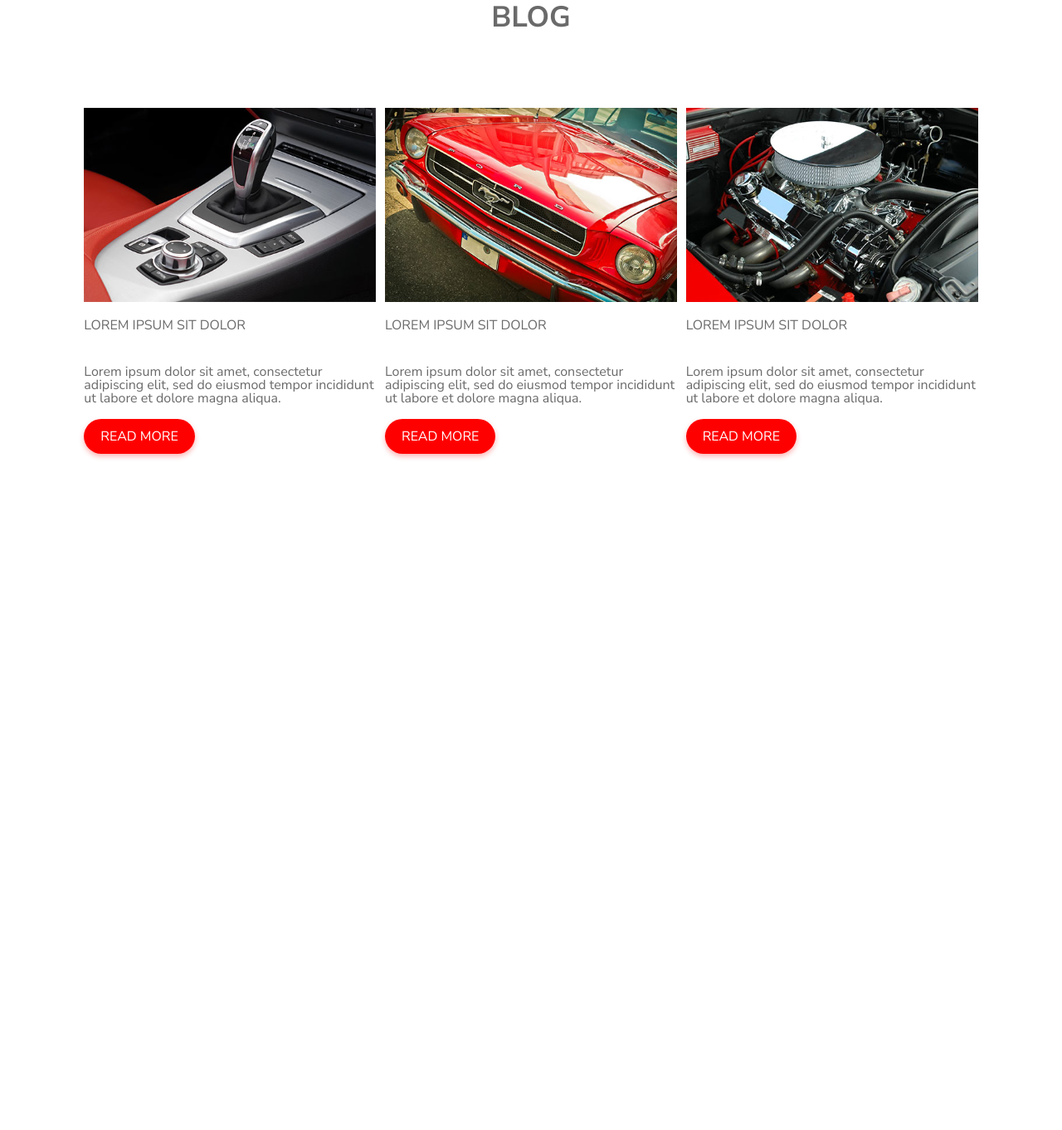
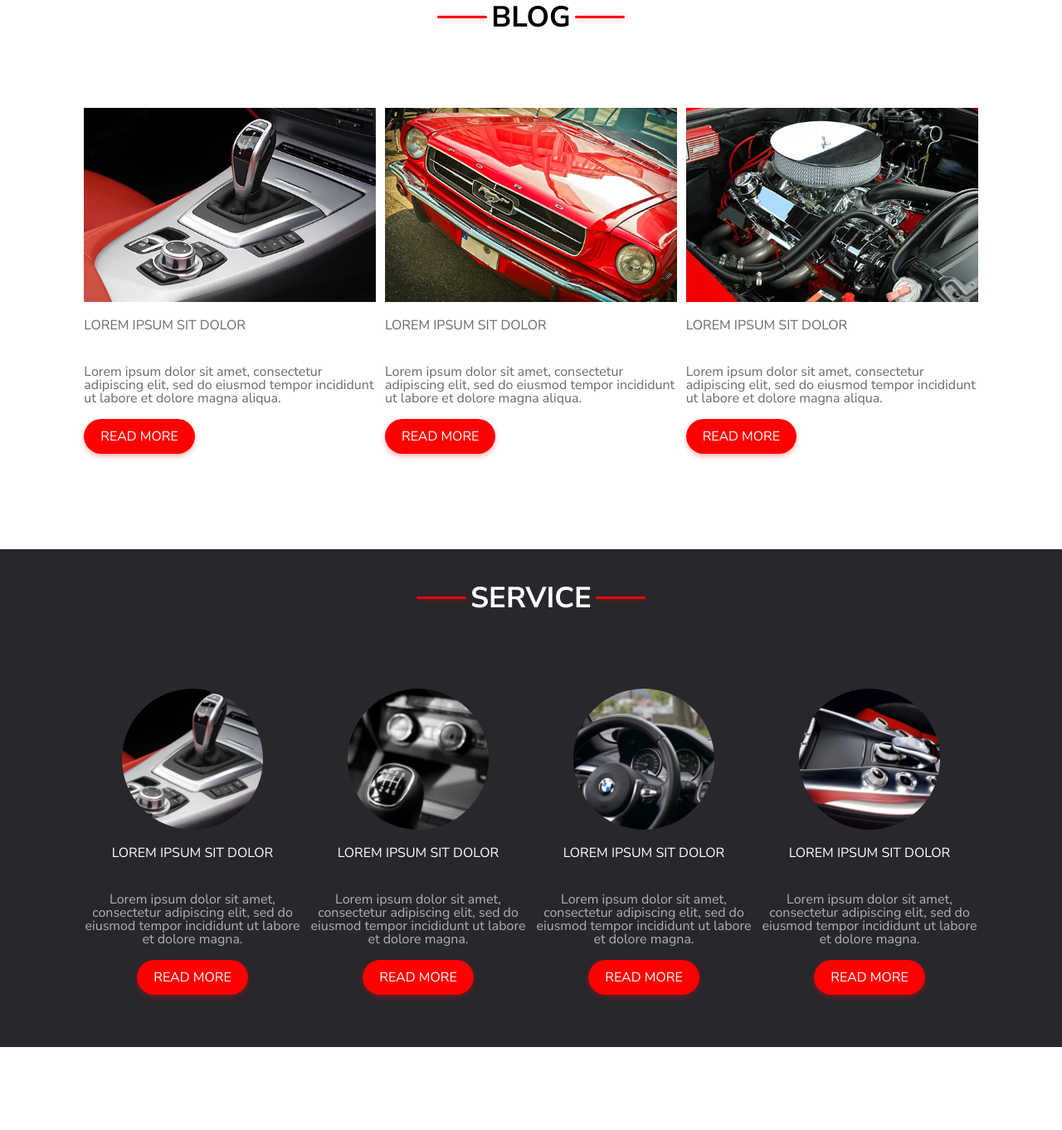
Before and after one commit to wiewiex/CarSharing, a plain HTML site: page index.html in a window 1280 px wide. Shown: the part 911-2273 px from the top of the page at 83% size. Before the commit the page ends 2153 px from the top, so only its background shows below. Drawn offline with Linux system fonts and the light colour scheme.

Commit message:
dodanie sekcji service

```diff
--- a/css/style.css
+++ b/css/style.css
@@ -12,7 +12,20 @@ main {
     background-position: center;
 }
 
+main::after {
+    z-index: 0;
+    position: absolute;
+    content: " ";
+    top: 0;
+    bottom: 0;
+    left: 0;
+    right: 0;
+    background-color: rgba(0, 0, 0, 0.5);
+}
+
 .main_menu {
+    position: relative;
+    z-index: 1;
     background-color: rgba(0, 0, 0, 0.4);
     margin: 0 auto;
     display: flex;
@@ -62,6 +75,8 @@ main {
 }
 
 .main_banner {
+    position: relative;
+    z-index: 1;
     width: 1046px;
     height: 300px;
     margin: 320px auto;
@@ -95,6 +110,7 @@ h1 {
 }
 
 .arrow {
+    z-index: 1;
     position: absolute;
     bottom: -27.5px;
     left: calc(50% - 27.5px);
@@ -109,7 +125,7 @@ h1 {
 
 #blog {
     width: 100%;
-    height: 100vw;
+    height: 600px;
     background-color: white;
 }
 
@@ -124,10 +140,25 @@ h1 {
     color: rgba(106, 106, 106, 1);
 }
 
-.articles h3 {
+.section_name {
     font-size: 35px;
     font-weight: bold;
+    display: flex;
+    align-items: center;
+    color: #000000;
 }
+
+.section_name::before,
+.section_name::after {
+    content: " ";
+    height: 3px;
+    width: 60px;
+    background: #FF0000;
+    box-shadow: 0 1px 6px #FF00004D;
+    border-radius: 8px;
+    margin: 5px;
+}
+
 
 .cards {
     width: 100%;
@@ -161,3 +192,55 @@ h1 {
     border-radius: 40px;
     box-shadow: 0px 3px 6px rgba(255, 0, 0, 0.3);
 }
+
+#service {
+    width: 100%;
+    height: 600px;
+    background-color: #28272C;
+}
+
+.service_section_name {
+    font-size: 35px;
+    font-weight: bold;
+    display: flex;
+    align-items: center;
+    color: white;
+}
+
+.service_section_name::before,
+.service_section_name::after {
+    content: " ";
+    height: 3px;
+    width: 60px;
+    background: #FF0000;
+    box-shadow: 0 1px 6px #FF00004D;
+    border-radius: 8px;
+    margin: 5px;
+}
+
+.service_section_cards {
+    color: #FFFFFF;
+    width: 100%;
+    height: 500px;
+    display: flex;
+    justify-content: space-around;
+}
+
+.service_section_card {
+    width: 352px;
+    height: 500px;
+    text-align: center;
+}
+
+.service_section_card_image {
+    padding: 10px 0;
+}
+
+.service_section_card_title {
+    padding: 10px 0;
+}
+
+.service_section_card_content {
+    padding: 30px 0;
+    color: #B2B2B2;
+}
--- a/index.html
+++ b/index.html
@@ -52,7 +52,7 @@
     </main>
     <section id="blog">
         <div class="articles">
-            <h3>BLOG</h3>
+            <h3 class="section_name">BLOG</h3>
             <div class="cards">
                 <article class="card">
                     <img class="card_image" src="images/photo1.png">
@@ -75,6 +75,37 @@
             </div>
         </div>
     </section>
+    <section id="service">
+        <div class="articles">
+            <h3 class="service_section_name">SERVICE</h3>
+            <div class="service_section_cards">
+                <article class="service_section_card">
+                    <img class="service_section_card_image" src="images/mini1.png">
+                    <h2 class="service_section_card_title">LOREM IPSUM SIT DOLOR</h2>
+                    <p class="service_section_card_content">Lorem ipsum dolor sit amet, consectetur adipiscing elit, sed do eiusmod tempor incididunt ut labore et dolore magna.</p>
+                    <a class="card_link" href="#">READ MORE</a>
+                </article>
+                <article class="service_section_card">
+                    <img class="service_section_card_image" src="images/mini2.png">
+                    <h2 class="service_section_card_title">LOREM IPSUM SIT DOLOR</h2>
+                    <p class="service_section_card_content">Lorem ipsum dolor sit amet, consectetur adipiscing elit, sed do eiusmod tempor incididunt ut labore et dolore magna.</p>
+                    <a class="card_link" href="#">READ MORE</a>
+                </article>
+                <article class="service_section_card">
+                    <img class="service_section_card_image" src="images/mini3.png">
+                    <h2 class="service_section_card_title">LOREM IPSUM SIT DOLOR</h2>
+                    <p class="service_section_card_content">Lorem ipsum dolor sit amet, consectetur adipiscing elit, sed do eiusmod tempor incididunt ut labore et dolore magna.</p>
+                    <a class="card_link" href="#">READ MORE</a>
+                </article>
+                <article class="service_section_card">
+                    <img class="service_section_card_image" src="images/mini4.png">
+                    <h2 class="service_section_card_title">LOREM IPSUM SIT DOLOR</h2>
+                    <p class="service_section_card_content">Lorem ipsum dolor sit amet, consectetur adipiscing elit, sed do eiusmod tempor incididunt ut labore et dolore magna.</p>
+                    <a class="card_link" href="#">READ MORE</a>
+                </article>
+            </div>
+        </div>
+    </section>
 
 </body>
 </html>
```
